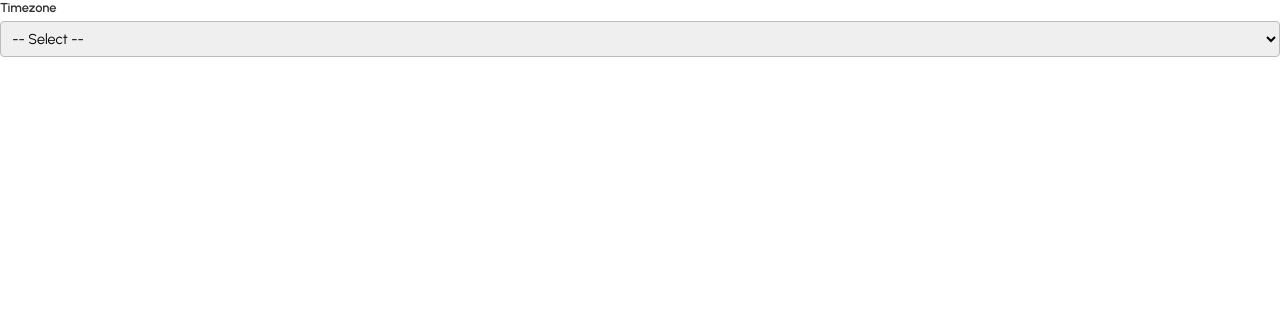
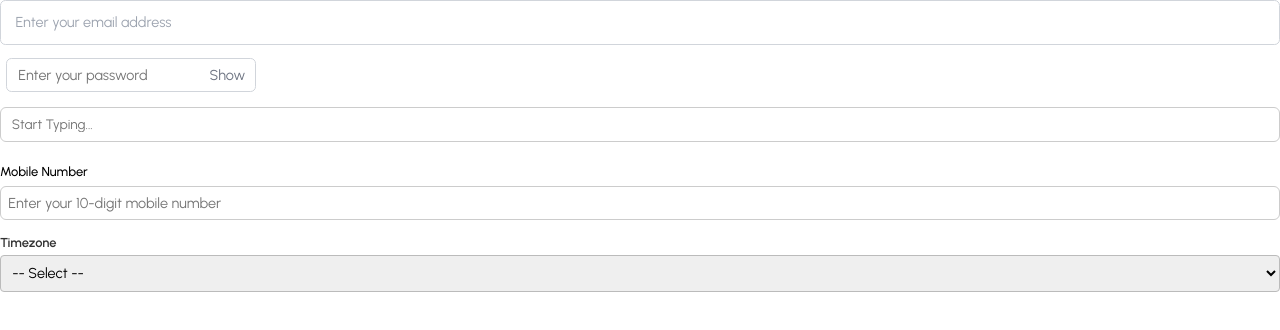
Before and after one commit to jkcsoftwaresllp/crm-client, a React (Vite) app: page / in a window 1280 px wide. Shown: the top 330 px of the page. Built offline with nearby package versions, Linux system fonts and the light colour scheme.

Commit message:
chore: rename hooks folder to helper

```diff
--- a/src/App.jsx
+++ b/src/App.jsx
@@ -1,4 +1,5 @@
 import "./App.css";
+import { BasicInputs } from "./components/testFolder/BasicInputs";
 import SelectInput from "./components/ui/SelectInput";
 
 function App() {
@@ -6,6 +7,7 @@ function App() {
 
   return (
     <>
+    <BasicInputs/>
       <SelectInput
         label="Timezone"
         name="timezone"
--- a/src/components/testFolder/BasicInputs.jsx
+++ b/src/components/testFolder/BasicInputs.jsx
@@ -2,7 +2,7 @@ import EmailInput from "../util/jsx/EmailInput";
 import { PasswordInput } from "../util/jsx/PasswordInput";
 import { TextInput } from "../util/jsx/TextInput";
 import PhoneInput from '../util/jsx/PhoneInput';
-import usePhoneInput from '../util/hooks/usePhoneInput';
+import usePhoneInput from '../util/helper/usePhoneInput';
 
 export const BasicInputs = () => {
    const { phone, error, handleChange } = usePhoneInput();
```
Also changed, not shown: src/components/util/helper/usePhoneInput.js (renamed from src/components/util/hooks/usePhoneInput.js).
